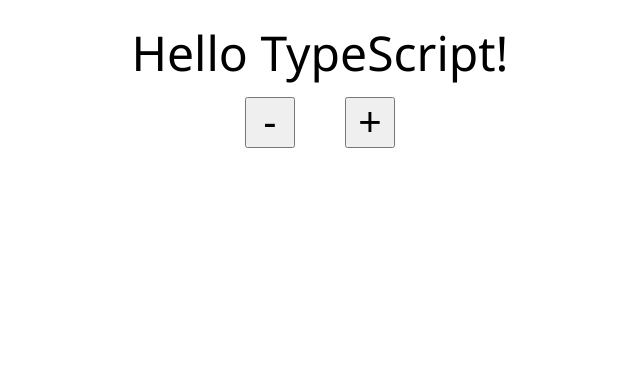
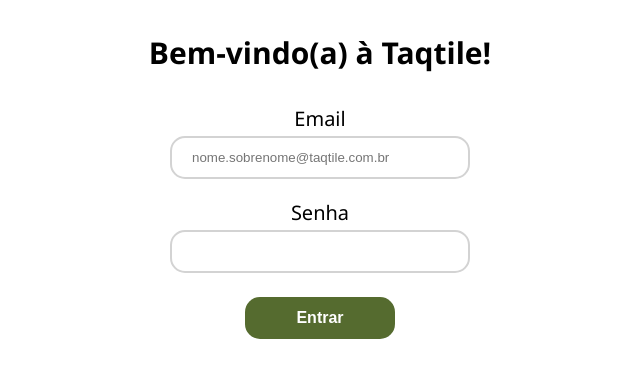
Before and after one commit to indigotech/onboard-samuel-ducca, a React (Create React App) app in the folder my-app/: page / in a window 1280 px wide. Shown: the top 378 px of the page, without its empty margins (320-960 px from the left). Built offline with nearby package versions, Linux system fonts and the light colour scheme.

Commit message:
Frontend da tela de login

```diff
--- /dev/null
+++ b/my-app/src/components/Login.css
@@ -0,0 +1,61 @@
+.login {
+    text-align: center;
+    margin: 2rem;
+    font-size: 20px;
+    font-family: 'Segoe UI', Tahoma, Geneva, Verdana, sans-serif;
+  }
+
+.submitButton {
+  margin: 1rem;
+  font-size: 16px;
+  font-weight: bold;
+  background-color: darkolivegreen; /* Green */
+  border: none;
+  color: white;
+  padding: 12px 20px;
+  text-align: center;
+  text-decoration: none;
+  display: inline-block;
+  margin: 4px 0px;
+  -webkit-transition-duration: 0.4s; /* Safari */
+  transition-duration: 0.4s;
+  cursor: pointer;
+  border-radius: 15px;
+
+  width: 50%;
+  max-width: 150px;
+}
+
+.submitButton:hover{
+  background-color: rgb(65, 83, 35);
+}
+
+.greeting{
+  font-size: 30px;
+  font-weight: bold;
+}
+
+.inputArea{
+  margin-top: 2rem;
+}
+
+.inputArea input{
+  width: 70%;
+  max-width: 300px;
+  border: 2px solid lightgray;
+  border-radius: 15px;
+  padding: 12px 20px;
+  margin: 4px 0;
+  box-sizing: border-box;
+  outline: none;
+  -webkit-transition: 0.2s;
+  transition: 0.2s;
+}
+
+.inputArea input:focus{
+  border: 2px solid #555;
+}
+
+.inputField{
+  margin: 1rem;
+}
--- /dev/null
+++ b/my-app/src/components/Login.tsx
@@ -0,0 +1,38 @@
+// src/components/Login.tsx
+
+import * as React from 'react';
+
+export interface Props {
+  name: string;
+  enthusiasmLevel?: number;
+  onIncrement?: () => void;
+  onDecrement?: () => void;
+}
+
+function Login({ name, enthusiasmLevel = 1, onIncrement, onDecrement }: Props) {
+  return (
+    <div className="login">
+      <div className="greeting">
+        Bem-vindo(a) à {name}!
+      </div>
+      <div className="inputArea">
+
+        <form>
+            <div className="inputField">
+                <label>Email</label> <br></br>
+                 <input placeholder="nome.sobrenome@taqtile.com.br"></input>
+            </div>
+            <div className="inputField">
+                <label>Senha</label> <br></br>
+                <input></input>
+            </div>
+            <button className="submitButton">Entrar</button>
+        </form>
+      </div>
+    </div>
+  );
+}
+
+export default Login;
+
+// helpers
--- /dev/null
+++ b/my-app/src/containers/Login.tsx
@@ -0,0 +1,22 @@
+// src/containers/Hello.tsx
+import Login from '../components/Login';
+import * as actions from '../actions/';
+import { StoreState } from '../types/index';
+import { connect } from 'react-redux';
+import { Dispatch } from 'redux';
+
+export function mapStateToProps({ enthusiasmLevel, languageName }: StoreState) {
+  return {
+    enthusiasmLevel,
+    name: languageName,
+  }
+}
+
+export function mapDispatchToProps(dispatch: Dispatch<actions.EnthusiasmAction>) {
+  return {
+    onIncrement: () => dispatch(actions.incrementEnthusiasm()),
+    onDecrement: () => dispatch(actions.decrementEnthusiasm()),
+  }
+}
+
+export default connect(mapStateToProps, mapDispatchToProps)(Login);
--- a/my-app/src/index.tsx
+++ b/my-app/src/index.tsx
@@ -5,22 +5,24 @@
 import * as serviceWorker from './serviceWorker';
 import StatefulHello from './components/StatefulHello';
 import './components/Hello.css';
+import './components/Login.css';
 
 import { createStore } from 'redux';
 import { enthusiasm } from './reducers/index';
 import { StoreState } from './types/index';
 import { EnthusiasmAction } from './actions/index';
 import Hello from './containers/Hello';
+import Login from './containers/Login';
 import { Provider } from 'react-redux';
 
 const store = createStore<StoreState, EnthusiasmAction, any, any>(enthusiasm, {
   enthusiasmLevel: 1,
-  languageName: 'TypeScript',
+  languageName: 'Taqtile',
 });
 
 ReactDOM.render(
   <Provider store={store}>
-    <Hello />
+    <Login />
   </Provider>,
   document.getElementById('root') as HTMLElement
 );
```
